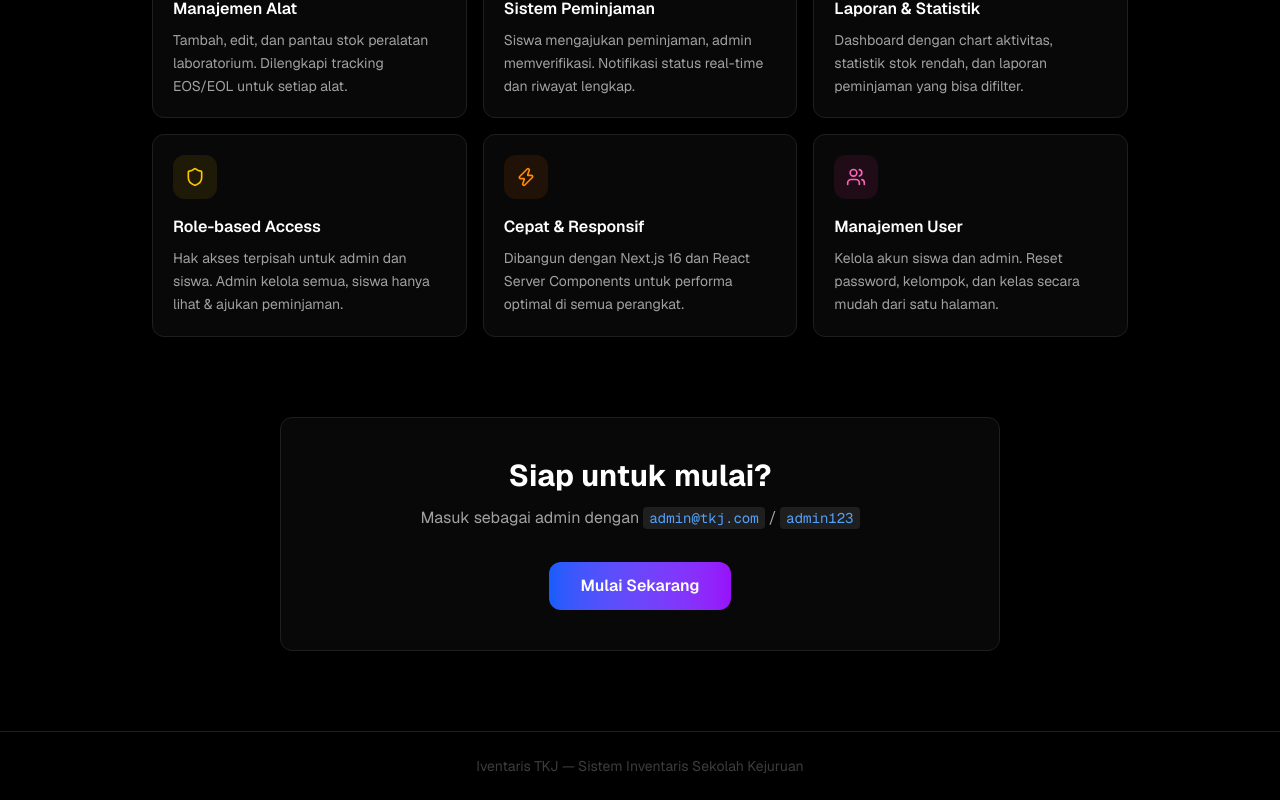
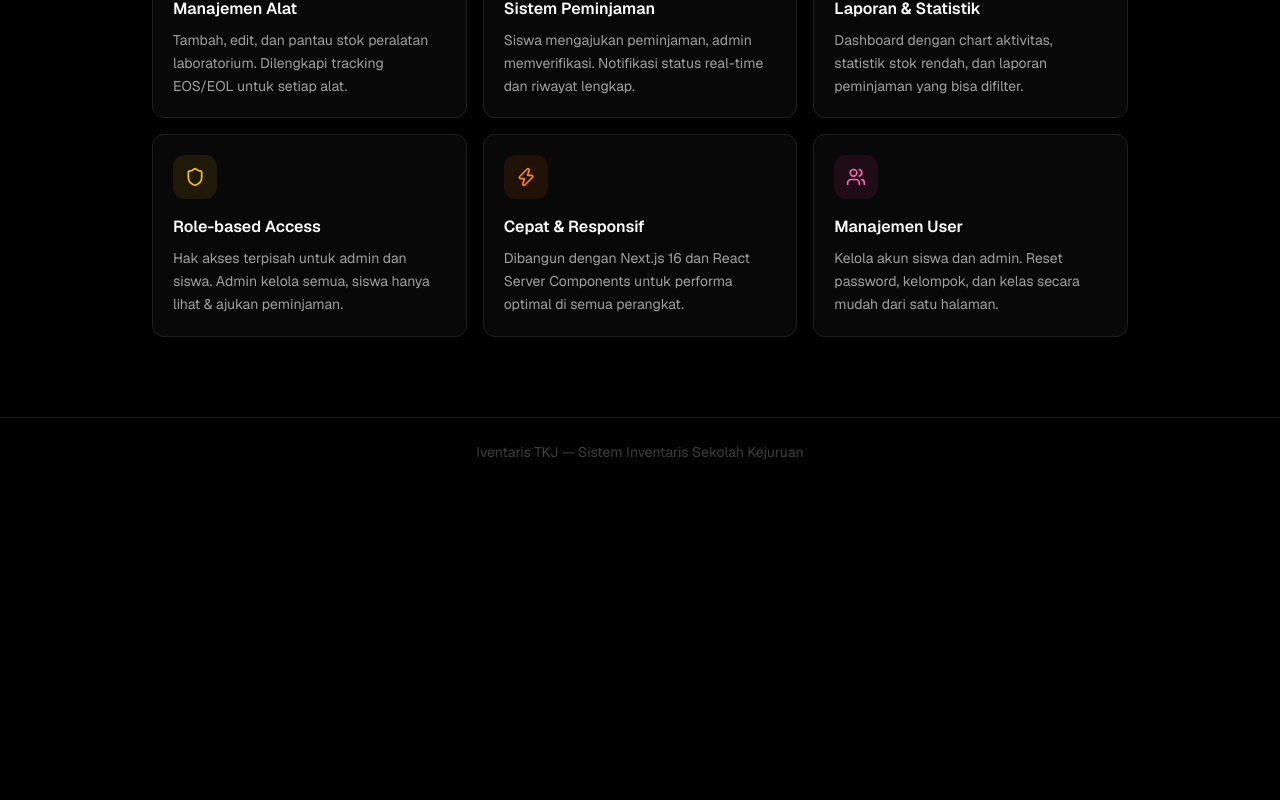
Before and after one commit to Noname853/My_Iventaris, a Next.js app in the folder next-app/: page / in a window 1280 px wide. Shown: the part 1242-2042 px from the top of the page. After the commit the page ends 1728 px from the top, so only its background shows below. Built offline with nearby package versions, Linux system fonts and the light colour scheme.

Commit message:
feat(landing): hapus section CTA 'Siap untuk mulai?' beserta credentials admin
https://claude.ai/code/session_017yGYZtwHEWkZdArYsPTD66

```diff
--- a/next-app/app/page.tsx
+++ b/next-app/app/page.tsx
@@ -145,23 +145,6 @@ export default function LandingPage() {
         </div>
       </section>
 
-      {/* CTA */}
-      <section className="mx-auto max-w-3xl px-6 pb-20 text-center">
-        <div className="glass-card p-10">
-          <h2 className="mb-3 text-3xl font-bold text-white">Siap untuk mulai?</h2>
-          <p className="mb-8 text-neutral-400">
-            Masuk sebagai admin dengan <code className="rounded bg-neutral-800 px-1.5 py-0.5 text-sm text-blue-400">admin@tkj.com</code> /
-            <code className="ml-1 rounded bg-neutral-800 px-1.5 py-0.5 text-sm text-blue-400">admin123</code>
-          </p>
-          <Link
-            href="/login"
-            className="inline-flex rounded-xl bg-gradient-to-r from-blue-600 to-purple-600 px-8 py-3 text-base font-semibold text-white transition hover:from-blue-500 hover:to-purple-500"
-          >
-            Mulai Sekarang
-          </Link>
-        </div>
-      </section>
-
       {/* Footer */}
       <footer className="border-t border-neutral-800 py-6 text-center text-sm text-neutral-600">
         <p>Iventaris TKJ — Sistem Inventaris Sekolah Kejuruan</p>
```
